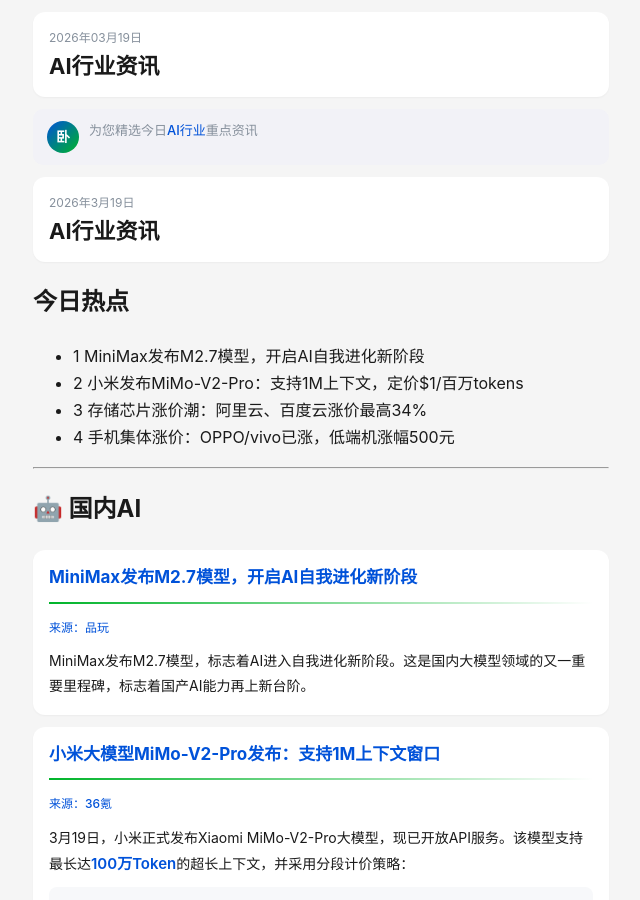
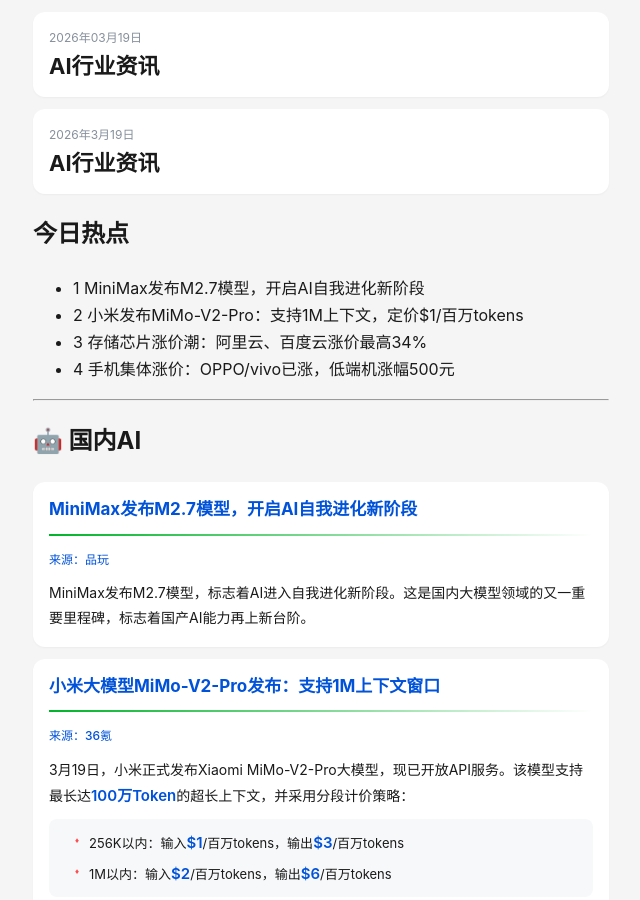
Before and after one commit to MyKPWang/ai-news, a Jekyll site: the page built from 2026/03/03-19.md, in a window 1280 px wide and 900 px high. Shown: the whole window, without its empty margins (319-959 px from the left). Built offline with Jekyll 4.4.1, drawn with Linux system fonts in a browser that asks for light colours.

Commit message:
去掉顶部提示框

```diff
--- a/2026/03/03-19.md
+++ b/2026/03/03-19.md
@@ -3,14 +3,6 @@
 title: 2026年3月19日 AI行业资讯
 date: 2026-03-19
 ---
-
-<!-- 顶部提示框 -->
-<div class="tip-box">
-<div class="avatar">卧</div>
-<div class="tip-content">
-为您精选今日<span class="highlight">AI行业</span>重点资讯
-</div>
-</div>
 
 <!-- 标题 -->
 <div class="top-bar">
```
